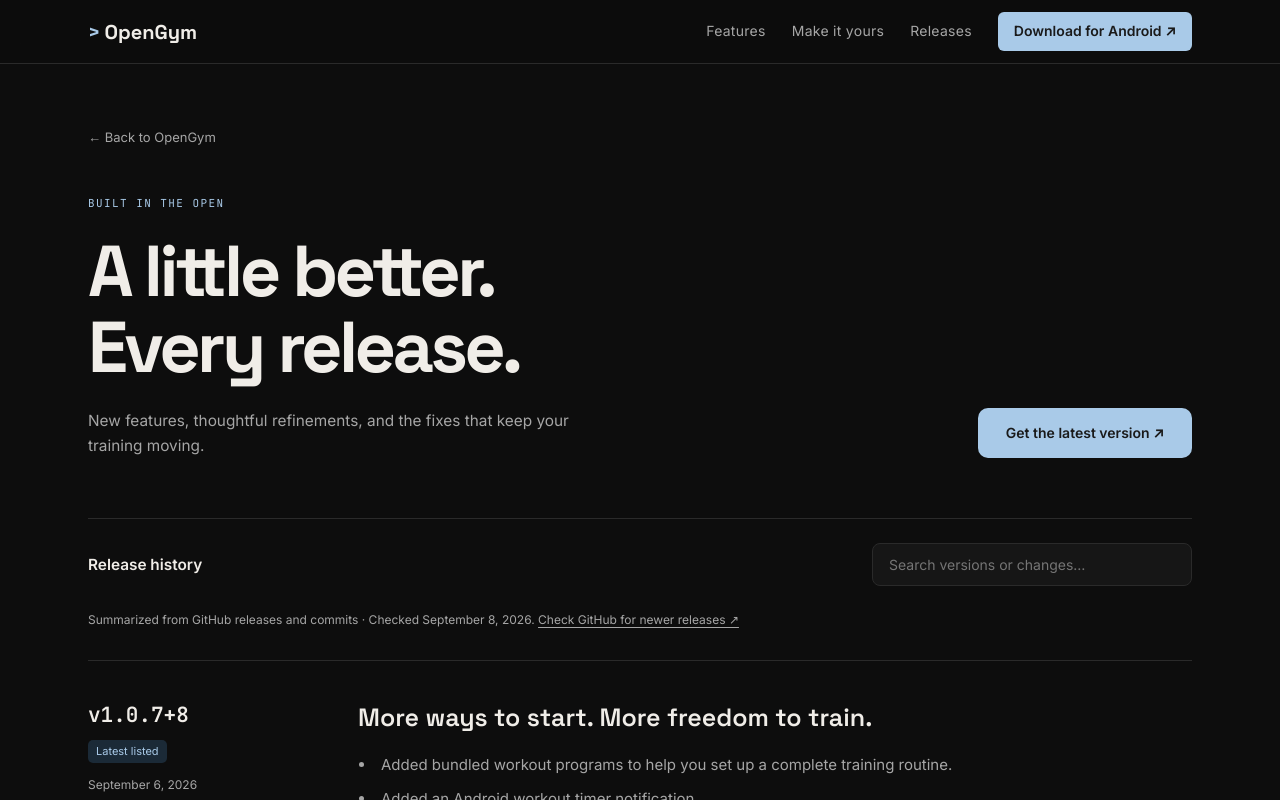
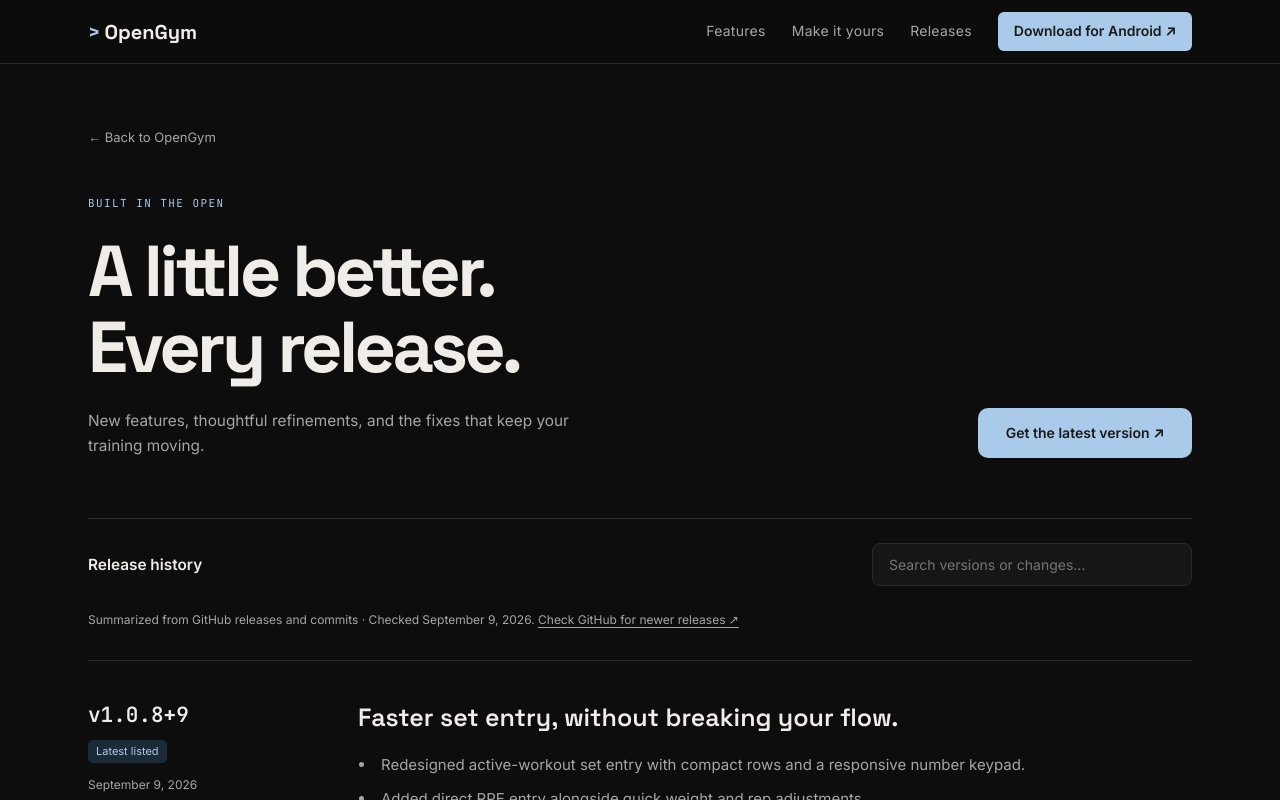
Before and after one commit to AalishMS/OpenGym-Product-Page, a React (Vite) app: page / in a window 1280 px wide. Both pictures are taken after a click on the element "Main navigation". Shown: the top 800 px of the page. Built offline with nearby package versions, Linux system fonts and the light colour scheme; a web font is replaced by a local one.

Commit message:
docs: add OpenGym 1.0.8 release

```diff
--- a/src/components/Releases.tsx
+++ b/src/components/Releases.tsx
@@ -54,7 +54,7 @@
         />
       </div>
       <p className="release-source">
-        Summarized from GitHub releases and commits · Checked September 8, 2026.{' '}
+        Summarized from GitHub releases and commits · Checked September 9, 2026.{' '}
         <a
           href={`${config.links.repository}/releases`}
           target="_blank"
--- a/src/releases.ts
+++ b/src/releases.ts
@@ -1,6 +1,19 @@
 // Summarized from published GitHub releases and their linked commit comparisons.
-// Last checked: 2026-09-08. Add new releases here, newest first.
+// Last checked: 2026-09-09. Add new releases here, newest first.
 export const releases = [
+  {
+    version: 'v1.0.8+9',
+    date: '2026-09-09',
+    title: 'Faster set entry, without breaking your flow.',
+    changes: [
+      'Redesigned active-workout set entry with compact rows and a responsive number keypad.',
+      'Added direct RPE entry alongside quick weight and rep adjustments.',
+      'Made set removal immediate and reliable, including when deleting the final set.',
+      'Improved empty-plan screens with clearer ways to create a plan or choose a bundled split.',
+    ],
+    url: 'https://github.com/AalishMS/OpenGym/releases/tag/v1.0.8%2B9',
+    compare: 'https://github.com/AalishMS/OpenGym/compare/v1.0.7+8...v1.0.8+9',
+  },
   {
     version: 'v1.0.7+8',
     date: '2026-09-06',
```
